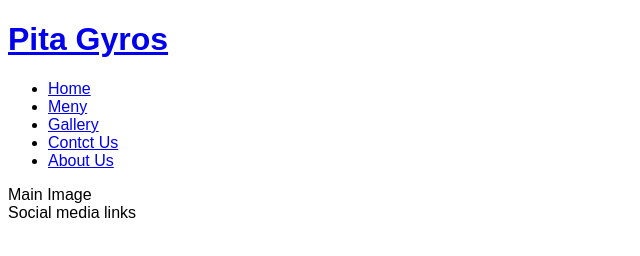
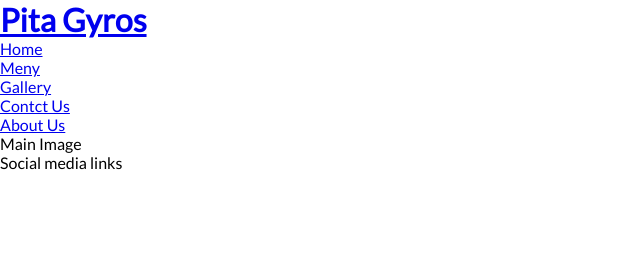
Before and after one commit to MagnusNilssonn/Projekt-1, a plain HTML site: page index.html in a window 1280 px wide. Shown: the whole page, without its empty margins (0-640 px from the left). Drawn offline with Linux system fonts and the light colour scheme.

Commit message:
Add google fonts and remove default margins, padding and borders

```diff
--- a/assets/css/style.css
+++ b/assets/css/style.css
@@ -1,3 +1,13 @@
+@import url('https://fonts.googleapis.com/css2?family=Lato&family=Oswald&display=swap');
+
+ * {
+    margin: 0;
+    padding: 0;
+    border: none;
+}
+
+
 body {
-    font-family: Arial, Helvetica, sans-serif;
+    font-family: lato; sans-serif;
+    font-weight: 300;
 }
```
